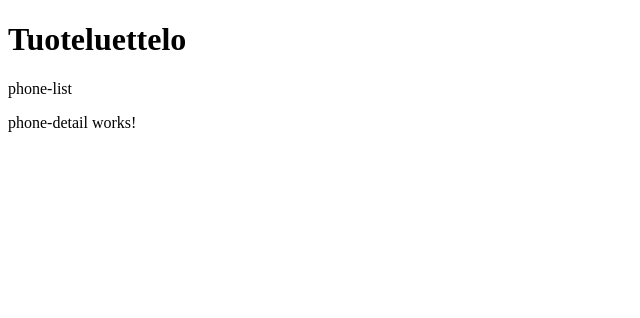
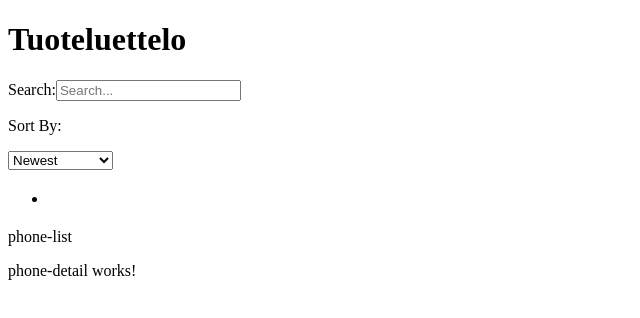
Before and after one commit to Aliona4/tuoteluettelo, an Angular app: page / in a window 1280 px wide. Shown: the top 318 px of the page, without its empty margins (0-640 px from the left). Built offline with nearby package versions, Linux system fonts and the light colour scheme.

Commit message:
add file

```diff
--- a/src/app/phone-detail/phone-detail.component.css
+++ b/src/app/phone-detail/phone-detail.component.css
@@ -0,0 +1,5 @@
+main {
+    display: flex;
+    flex-flow: row nowrap;
+    padding: 2rem;
+}
--- a/src/app/phone-list/phone-list.component.html
+++ b/src/app/phone-list/phone-list.component.html
@@ -1,2 +1,51 @@
-<h1>Tuoteluettelo</h1>
-<p>phone-list</p>
+<main>
+
+    <h1>{{ title }}</h1>
+    <div class="row">
+        <aside class="col-md-3 mb-3">
+            <div class="form-group">
+                <label for="search-text">Search:</label>
+                <input class="form-control" type="text" id="search-text" aria-describedby="search-text" autocomplete="off" placeholder="Search...">
+                <!-- [(ngModel)]="searchText"> вставить этот код в строку выше инпут в конце -->
+
+            </div>
+            <p>Sort By:</p>
+            <select name="" id="">
+                <!-- <select (change)="selectChangeHandler($event)" class="mb-3"> заменить этим кодом строку выше-->
+        <option value="age">Newest</option>
+        <option value="name">Alphabetically</option>
+            </select>
+            <section class="col-mb-9">
+                <ul>
+                    <li class="phones">
+                        <!-- *ngFor="let phone of productList | filter:search-text | orderBy: 'age" > вставить этот код  в ли выше который-->
+                        <!-- <div *ngFor="let item of items | orderBy: 'id'"> {{ item }} </div> новый вариант. тот что выше не работает у дэбики         -->
+                        <div class="conteiner-fluid">
+                            <div class="row">
+                                <div class="col-md-4">
+                                    <figure>
+                                        <!-- <img class="img-fluid" src=" " alt="phone-image"> -->
+                                        <!-- <img class="img-fluid" src="../../assets/{{ phone.imageUrl }} " alt="phone-image"> -->
+                                        <!-- <img class="img-fluid" src="../../assets/{{ phones.imageUrl }} " alt="phone-image"> -->
+                                    </figure>
+                                </div>
+                                <div class="col-md-8">
+                                    <h2>
+                                        <!-- <a routerLink=""{{ '/item/' + phone.id }}>{{ phone.name }}</a> -->
+                                    </h2>
+                                    <!-- <p>{{ phone.snippet }}</p> -->
+                                </div>
+                            </div>
+
+                        </div>
+
+                    </li>
+                </ul>
+
+            </section>
+
+        </aside>
+
+    </div>
+    <p>phone-list</p>
+</main>
--- a/src/app/phone-list/phone-list.component.ts
+++ b/src/app/phone-list/phone-list.component.ts
@@ -1,4 +1,5 @@
 import { Component, OnInit } from '@angular/core';
+import { Phones } from '../phone';
 
 @Component({
   selector: 'app-phone-list',
@@ -6,7 +7,8 @@ import { Component, OnInit } from '@angular/core';
   styleUrls: ['./phone-list.component.css']
 })
 export class PhoneListComponent implements OnInit {
-
+  title = 'Tuoteluettelo';
+  phones!: Phones[];
   constructor() { }
 
   ngOnInit(): void {
--- /dev/null
+++ b/src/app/phone.ts
@@ -0,0 +1,7 @@
+export interface Phones {
+    age?: number;
+    id?: string;
+    imageUrl?: string;
+    name?: string;
+    snippet?: string;
+}
```
Also changed, not shown: src/app/app.module.ts (+5 -2 lines), src/app/phone.service.ts (added, +10 -0 lines), 1 other file (tests, documents, lock files or other folders).
